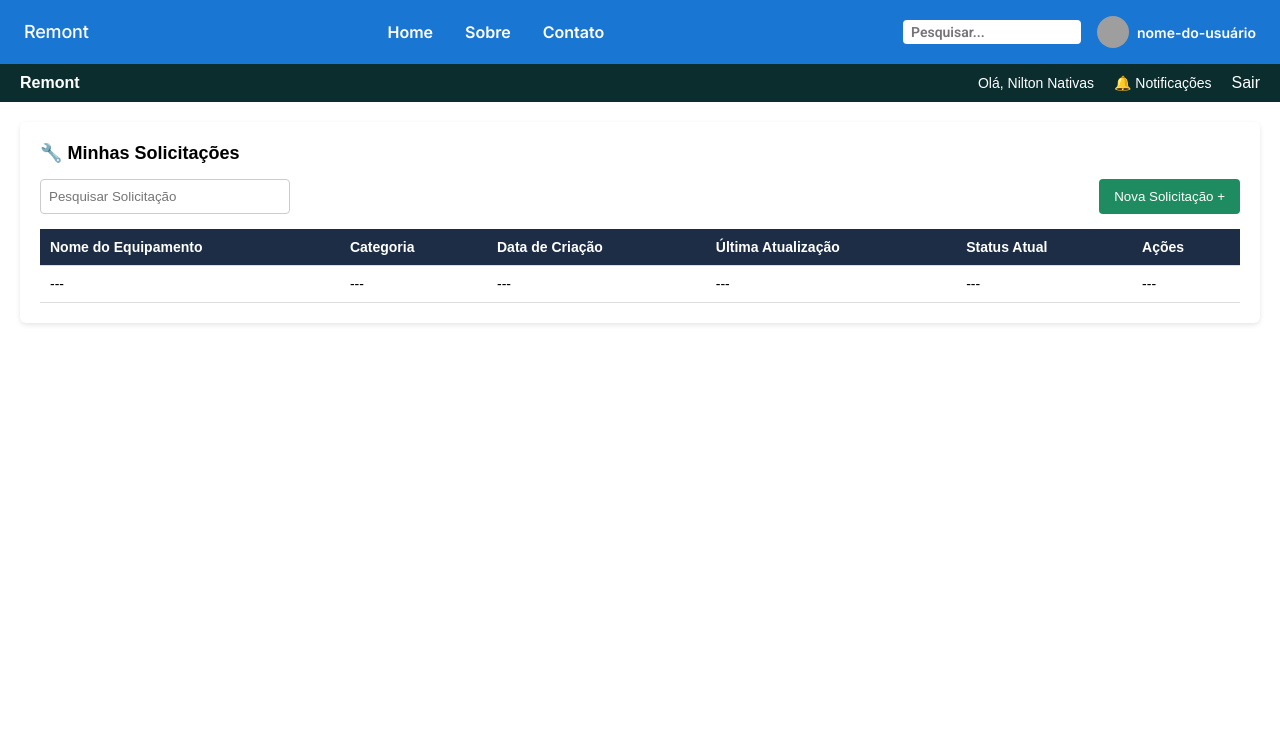
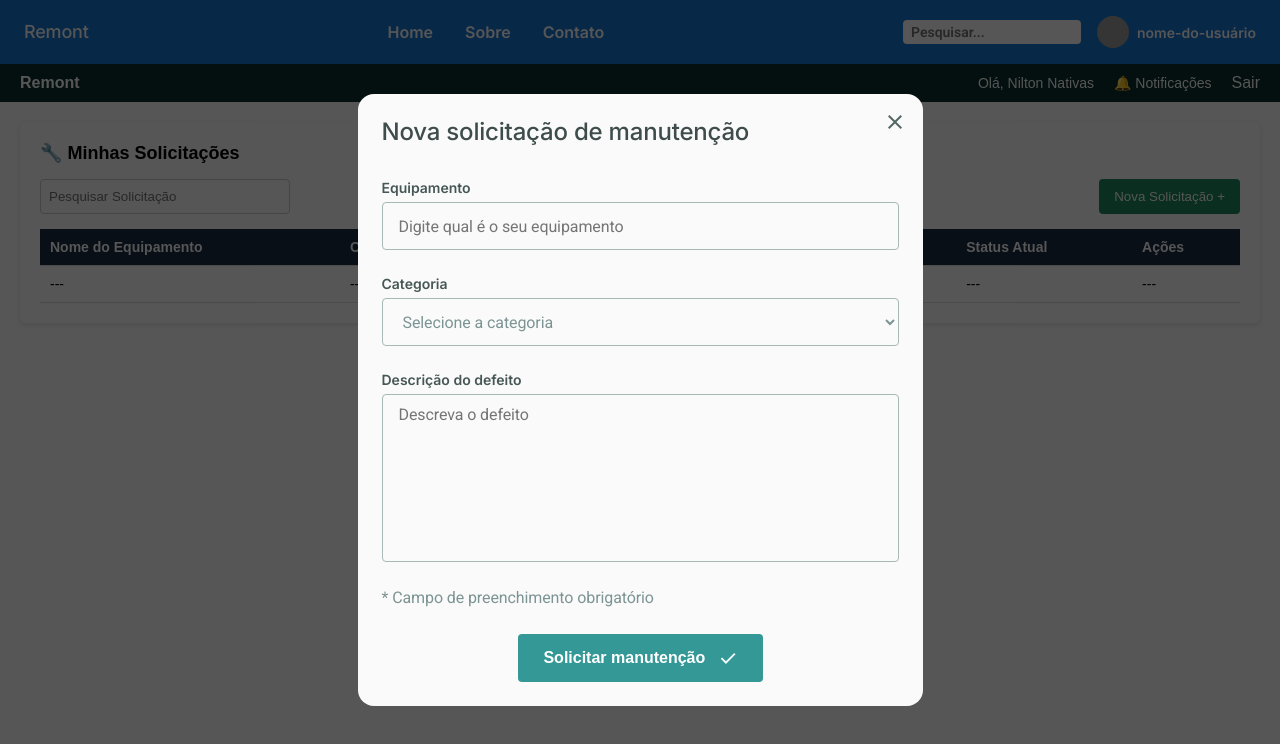
Before and after one commit to EduKaique/sistema-manutencao-angular-spring, an Angular app in the folder front-end/: page /client-dashboard in a window 1280 px wide. Both pictures are taken after a click on the button "Nova Solicitação +". Shown: the top 744 px of the page. Built offline with nearby package versions, Linux system fonts and the light colour scheme; grey boxes are pictures that could not be loaded.

Commit message:
Modal inserido dentro da tela de minhas solicitações

```diff
--- a/front-end/src/app/features/client/client-dashboard-page/client-dashboard-page.component.html
+++ b/front-end/src/app/features/client/client-dashboard-page/client-dashboard-page.component.html
@@ -12,7 +12,7 @@
 
   <div class="actions">
     <input type="text" placeholder="Pesquisar Solicitação">
-    <button>Nova Solicitação +</button>
+    <button (click)='openNewRequest()'>Nova Solicitação +</button>
   </div>
 
   <table>
--- a/front-end/src/app/features/client/client-dashboard-page/client-dashboard-page.component.ts
+++ b/front-end/src/app/features/client/client-dashboard-page/client-dashboard-page.component.ts
@@ -1,11 +1,29 @@
 import { Component } from '@angular/core';
+import { MatDialog, MatDialogModule } from '@angular/material/dialog';
+import { NewRequestPageComponent } from '../new-request-page/new-request-page.component';
 
 @Component({
   selector: 'app-client-dashboard-page',
-  imports: [],
+  standalone: true,
+  imports: [MatDialogModule],
   templateUrl: './client-dashboard-page.component.html',
   styleUrl: './client-dashboard-page.component.css'
 })
 export class ClientDashboardPageComponent {
+  constructor(private dialog: MatDialog) {}
 
+  openNewRequest() {
+    const dialogRef = this.dialog.open(NewRequestPageComponent, {
+      width: '565px',
+      disableClose: true
+    });
+
+    dialogRef.afterClosed().subscribe(result => {
+      if (result) {
+        console.log('Solicitação enviada', result);
+      }
+
+
+    });
+  }
 }
--- a/front-end/src/app/features/client/new-request-page/new-request-page.component.html
+++ b/front-end/src/app/features/client/new-request-page/new-request-page.component.html
@@ -1,7 +1,7 @@
 <div class ="modal-overlay" role="dialog" aria-modal="true">
     <div class="request-modal-container">
 
-        <button class="close-button" aria-label="Fechar modal">
+        <button class="close-button" aria-label="Fechar modal" (click)="confirmCloseRequest()">
             <svg xmlns="http://www.w3.org/2000/svg" width="24" height="24" viewBox="0 0 24 24" fill="none">
                 <mask id="mask0_67_3535" style="mask-type:alpha" maskUnits="userSpaceOnUse" x="0" y="0" width="24" height="24">
                     <rect width="24" height="24" fill="#D9D9D9"/>
@@ -14,15 +14,15 @@
 
         <h2>Nova solicitação de manutenção</h2>
 
-        <form class ="request-form-body">
+        <form #formRequest="ngForm" (ngSubmit)="send(formRequest)" class ="request-form-body">
             <div class="form-group">
-                <label for="equipmentDescription">Equipamento </label>
-                <input type="text" id="equipmentDescription" placeholder="Digite qual é o seu equipamento" required/>
+                <label for="equipmentDescription" >Equipamento </label>
+                <input type="text" id="equipmentDescription" name="equipmentDescription" placeholder="Digite qual é o seu equipamento" ngModel required/>
             </div>
 
             <div class="form-group">
                 <label for="equipmentCategory">Categoria </label>
-                <select id="equipmentCategory" required>
+                <select id="equipmentCategory" name="equipmentCategory" ngModel required>
                     <option value="" disabled selected>Selecione a categoria</option>
                     <option value="notebook">Notebook</option>
                     <option value="desktop">Desktop</option>
@@ -34,7 +34,7 @@
 
             <div class="form-group">
                 <label for="effectDescription">Descrição do defeito </label>
-                <textarea id="effectDescription" placeholder="Descreva o defeito" required></textarea>
+                <textarea id="effectDescription" name="effectDescription" placeholder="Descreva o defeito" ngModel required></textarea>
             </div>
 
             <p class="required-field">* Campo de preenchimento obrigatório</p>
@@ -44,5 +44,6 @@
                     <path d="M6.5501 13L0.850098 7.29998L2.2751 5.87498L6.5501 10.15L15.7251 0.974976L17.1501 2.39998L6.5501 13Z" fill="var(--color-primary-lightest, #F3FAFA)"/>
                 </svg>
             </button>
-    </form>
+        </form>
+    </div>
 </div>
--- a/front-end/src/app/features/client/new-request-page/new-request-page.component.ts
+++ b/front-end/src/app/features/client/new-request-page/new-request-page.component.ts
@@ -1,11 +1,30 @@
 import { Component } from '@angular/core';
+import { FormsModule, NgForm } from '@angular/forms';
+import { MatDialogRef } from '@angular/material/dialog';
 
 @Component({
   selector: 'app-new-request-page',
-  imports: [],
+  standalone: true,
+  imports: [FormsModule],
   templateUrl: './new-request-page.component.html',
-  styleUrl: './new-request-page.component.css'
+  styleUrls: ['./new-request-page.component.css']
 })
 export class NewRequestPageComponent {
 
+  constructor(public dialogRef: MatDialogRef<NewRequestPageComponent>) {}
+
+  confirmCloseRequest() {
+    const confirmation = confirm('Tem certeza que deseja fechar a solicitação?');
+    if (confirmation) {
+      this.dialogRef.close();
+    }
+  }
+  send(form: NgForm) {
+    if (form.valid) {
+      this.dialogRef.close(form.value);
+      console.log('Solicitação enviada', form.value);
+    } else {
+      alert('Preencha todos os campos');
+    }
+  }
 }
```
